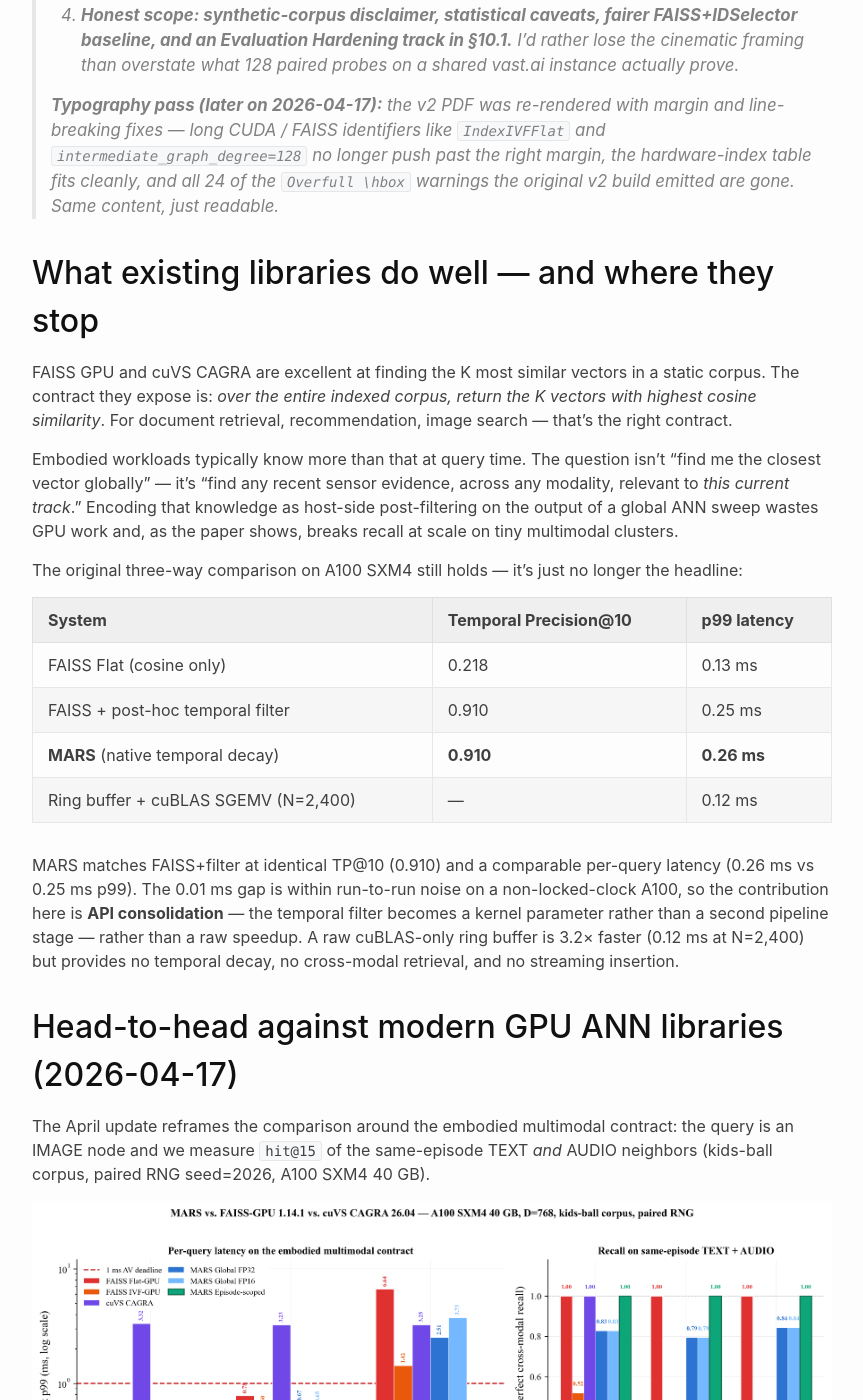
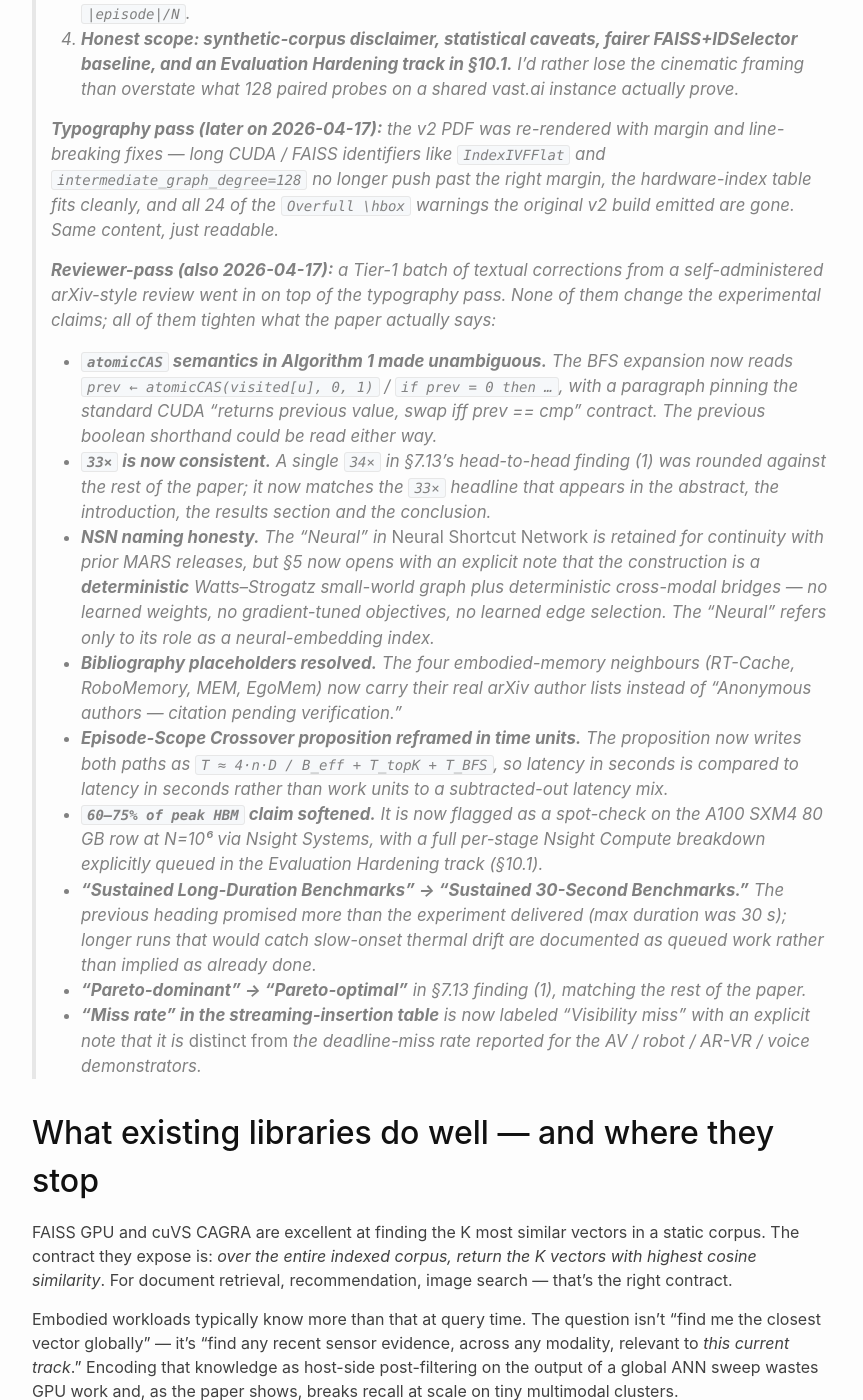
Before and after one commit to antonellof/antonellof.github.io, a Jekyll site: the page built from _posts/2026-04-10-mars-gpu-memory-realtime-ai.md, in a window 1280 px wide and 1400 px high, scrolled down 984 px. Shown: the whole window, without its empty margins (208-1071 px from the left). Built offline with Jekyll 4.4.1, drawn with Linux system fonts in a browser that asks for light colours; nearby versions of some CDN libraries; some of the changed text lies outside the part shown.

Commit message:
MARS: refresh PDF + blog post with reviewer-pass corrections
- Sync papers/MARS/main.pdf to the latest v2 build (1.97 MB,
  bc929068b355413f7c1238b18605fd08), incorporating the Tier-1
  reviewer-pass corrections from cuda-multimodal-memory@01a0829.
- Extend the 2026-04-17 update box in the blog post with a
  "Reviewer-pass" section enumerating the nine textual fixes:
  unambiguous atomicCAS semantics in Algorithm 1, 33x consistency,
  NSN deterministic-graph honesty, four resolved bibliography
  placeholders, time-units Episode-Scope Crossover proposition,
  softened HBM-bandwidth claim, renamed sustained-30s benchmark
  section, Pareto-optimal language, and the visibility-miss vs
  deadline-miss disambiguation in the streaming-insertion table.

None of the changes alter the experimental claims or numbers in the
paper.

Made-with: Cursor

```diff
--- a/_posts/2026-04-10-mars-gpu-memory-realtime-ai.md
+++ b/_posts/2026-04-10-mars-gpu-memory-realtime-ai.md
@@ -14,7 +14,7 @@ The useful memory is 600 ms old, from a different modality than the query, and l
 
 The interesting observation is that an embodied perception stack already knows more than "find me the nearest vector" at query time. It carries an active **track id**, a **dialogue session**, an **AR room**, or a **robot sub-task** — the right answer almost always lives inside that *episode*. The whole content of [MARS](https://github.com/antonellof/MARS) is what happens when you take that observation seriously and push it into a GPU kernel.
 
-**[Read the full paper (PDF, 1.97 MB)](https://www.fratepietro.com/papers/MARS/main.pdf)** — last rebuilt 2026-04-17 (v2 revision, typography pass applied).
+**[Read the full paper (PDF, 1.97 MB)](https://www.fratepietro.com/papers/MARS/main.pdf)** — last rebuilt 2026-04-17 (v2 revision, typography + reviewer-pass applied).
 
 > **Update — 2026-04-17 (v2 paper revision).** The whole framing of
 > the paper has shifted. The headline contribution is now
@@ -52,6 +52,54 @@ The interesting observation is that an embodied perception stack already knows m
 > margin, the hardware-index table fits cleanly, and all 24 of the
 > `Overfull \hbox` warnings the original v2 build emitted are gone.
 > Same content, just readable.
+>
+> **Reviewer-pass (also 2026-04-17):** a Tier-1 batch of textual
+> corrections from a self-administered arXiv-style review went in
+> on top of the typography pass. None of them change the
+> experimental claims; all of them tighten what the paper actually
+> says:
+>
+> - **`atomicCAS` semantics in Algorithm 1 made unambiguous.** The
+>   BFS expansion now reads `prev ← atomicCAS(visited[u], 0, 1)` /
+>   `if prev = 0 then …`, with a paragraph pinning the standard
+>   CUDA "returns previous value, swap iff prev == cmp" contract.
+>   The previous boolean shorthand could be read either way.
+> - **`33×` is now consistent.** A single `34×` in §7.13's
+>   head-to-head finding (1) was rounded against the rest of the
+>   paper; it now matches the `33×` headline that appears in the
+>   abstract, the introduction, the results section and the
+>   conclusion.
+> - **NSN naming honesty.** The "Neural" in *Neural Shortcut
+>   Network* is retained for continuity with prior MARS releases,
+>   but §5 now opens with an explicit note that the construction is
+>   a **deterministic** Watts–Strogatz small-world graph plus
+>   deterministic cross-modal bridges — no learned weights, no
+>   gradient-tuned objectives, no learned edge selection. The
+>   "Neural" refers only to its role as a neural-embedding index.
+> - **Bibliography placeholders resolved.** The four embodied-memory
+>   neighbours (RT-Cache, RoboMemory, MEM, EgoMem) now carry their
+>   real arXiv author lists instead of "Anonymous authors —
+>   citation pending verification."
+> - **Episode-Scope Crossover proposition reframed in time units.**
+>   The proposition now writes both paths as
+>   `T ≈ 4·n·D / B_eff + T_topK + T_BFS`, so latency in seconds is
+>   compared to latency in seconds rather than work units to a
+>   subtracted-out latency mix.
+> - **`60–75% of peak HBM` claim softened.** It is now flagged as
+>   a spot-check on the A100 SXM4 80 GB row at N=10⁶ via Nsight
+>   Systems, with a full per-stage Nsight Compute breakdown
+>   explicitly queued in the Evaluation Hardening track (§10.1).
+> - **"Sustained Long-Duration Benchmarks" → "Sustained 30-Second
+>   Benchmarks."** The previous heading promised more than the
+>   experiment delivered (max duration was 30 s); longer runs that
+>   would catch slow-onset thermal drift are documented as queued
+>   work rather than implied as already done.
+> - **"Pareto-dominant" → "Pareto-optimal"** in §7.13 finding (1),
+>   matching the rest of the paper.
+> - **"Miss rate" in the streaming-insertion table** is now labeled
+>   "Visibility miss" with an explicit note that it is *distinct
+>   from* the deadline-miss rate reported for the AV / robot /
+>   AR-VR / voice demonstrators.
 
 ## What existing libraries do well — and where they stop
 
```
Also changed, not shown: 1 other file.
